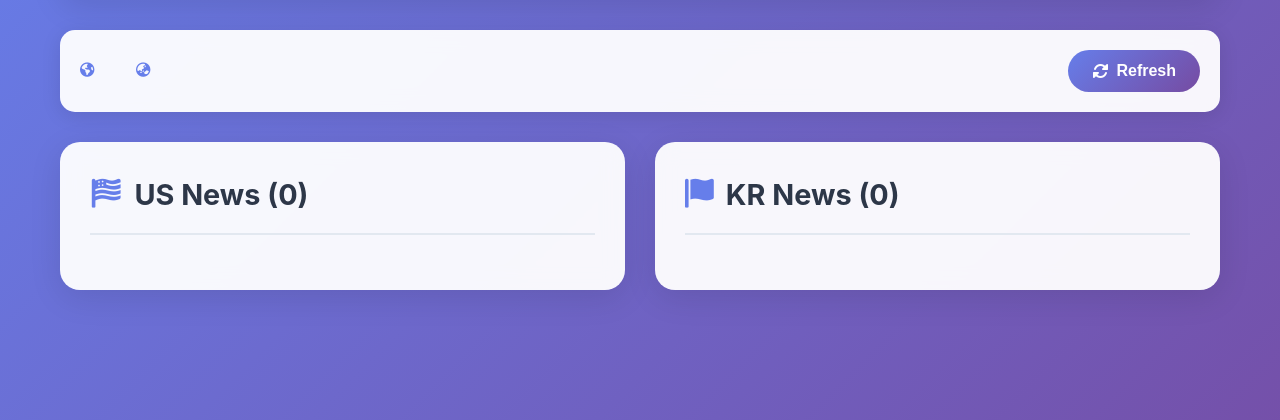
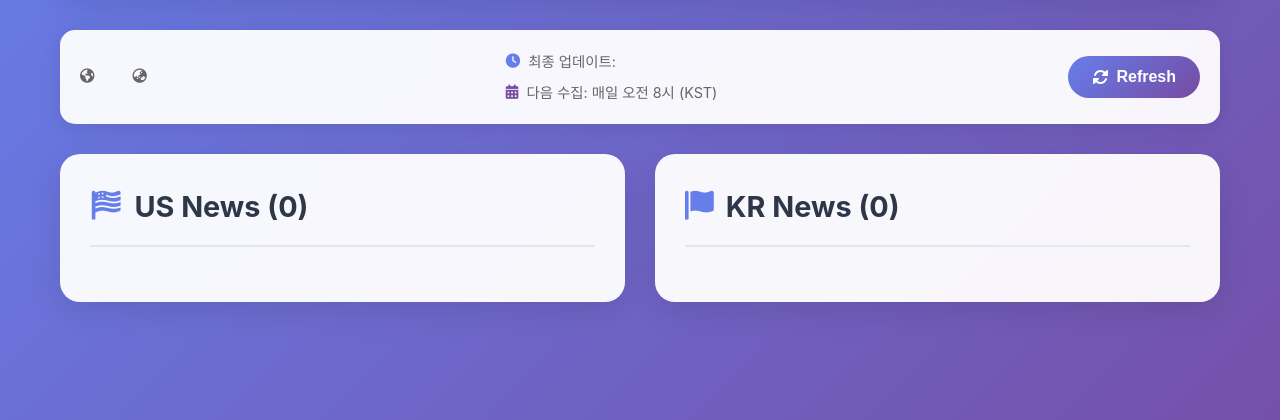
Before and after one commit to yzhyun/NextPicker, a FastAPI app: page /news/us in a window 1280 px wide. Shown: the part 168-588 px from the top of the page. Run offline with FastAPI, Linux system fonts and the light colour scheme; tables that the repository leaves empty hold one stand-in row (values such as "Sample post").

Commit message:
Add: 웹페이지에 최종 업데이트 시간 표시 기능 추가

```diff
--- a/app/news_service.py
+++ b/app/news_service.py
@@ -258,12 +258,24 @@
 
 def build_summary(us_news: List[Dict], kr_news: List[Dict], days_us: int = 3, days_kr: int = 3) -> Dict[str, Any]:
     """뉴스 요약 정보를 생성합니다."""
+    # 최종 업데이트 시간 계산 (가장 최근 created_at)
+    all_news = us_news + kr_news
+    last_update = "알 수 없음"
+
+    if all_news:
+        # created_at이 있는 뉴스들 중 가장 최근 시간 찾기
+        valid_news = [n for n in all_news if n.get('created_at')]
+        if valid_news:
+            latest_news = max(valid_news, key=lambda x: x['created_at'])
+            last_update = latest_news['created_at'].strftime("%Y-%m-%d %H:%M:%S KST")
+
     return {
         'total': len(us_news) + len(kr_news),
         'us': len(us_news),
         'kr': len(kr_news),
         'range_us': f"최근 {days_us}일",
-        'range_kr': f"최근 {days_kr}일"
+        'range_kr': f"최근 {days_kr}일",
+        'last_update': last_update
     }
 
 def classify_news_section(title: str, summary: str = "") -> str:
--- a/static/style.css
+++ b/static/style.css
@@ -98,6 +98,34 @@
 
 .range-item {
   display: flex;
+  align-items: center;
+  gap: 8px;
+  color: #666;
+  font-size: 0.9rem;
+}
+
+.update-info {
+  display: flex;
+  flex-direction: column;
+  gap: 8px;
+  flex-wrap: wrap;
+}
+
+.last-update, .next-update {
+  display: flex;
+  align-items: center;
+  gap: 8px;
+  color: #666;
+  font-size: 0.9rem;
+}
+
+.last-update i {
+  color: #667eea;
+}
+
+.next-update i {
+  color: #764ba2;
+}
   align-items: center;
   gap: 10px;
   color: #4a5568;
--- a/templates/index.html
+++ b/templates/index.html
@@ -36,6 +36,16 @@
         <div class="range-item">
           <i class="fas fa-globe-asia"></i>
           <span>{{ summary.range_kr }}</span>
+        </div>
+      </div>
+      <div class="update-info">
+        <div class="last-update">
+          <i class="fas fa-clock"></i>
+          <span>최종 업데이트: {{ summary.last_update }}</span>
+        </div>
+        <div class="next-update">
+          <i class="fas fa-calendar-alt"></i>
+          <span>다음 수집: 매일 오전 8시 (KST)</span>
         </div>
       </div>
       <button id="refreshBtn" class="refresh-btn" onclick="refreshNews()">
```
